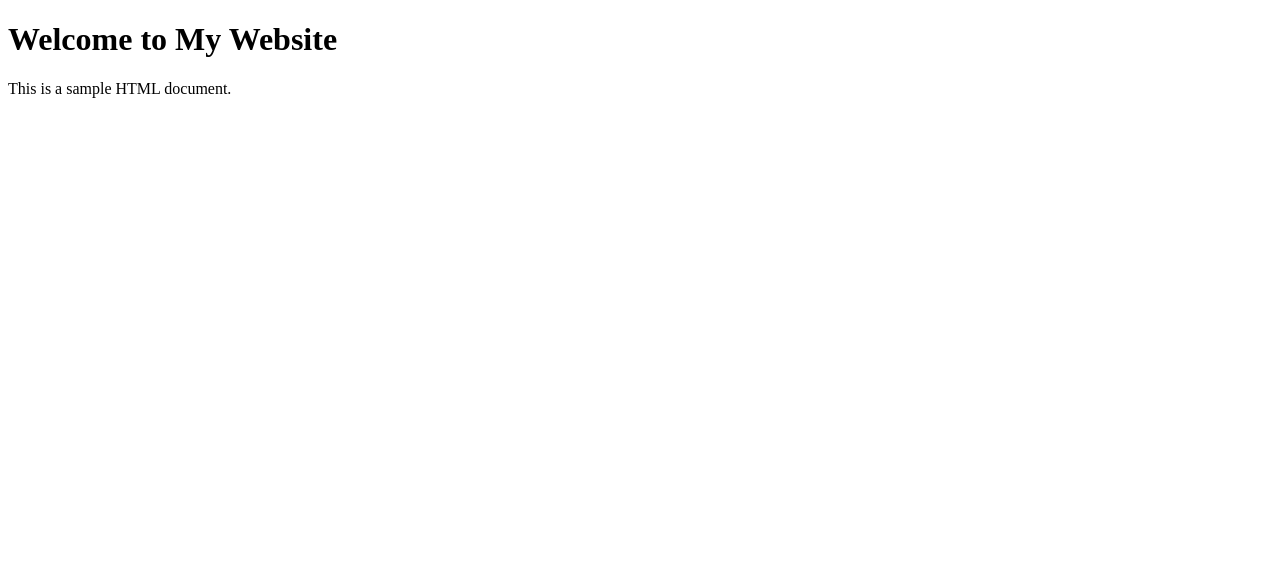
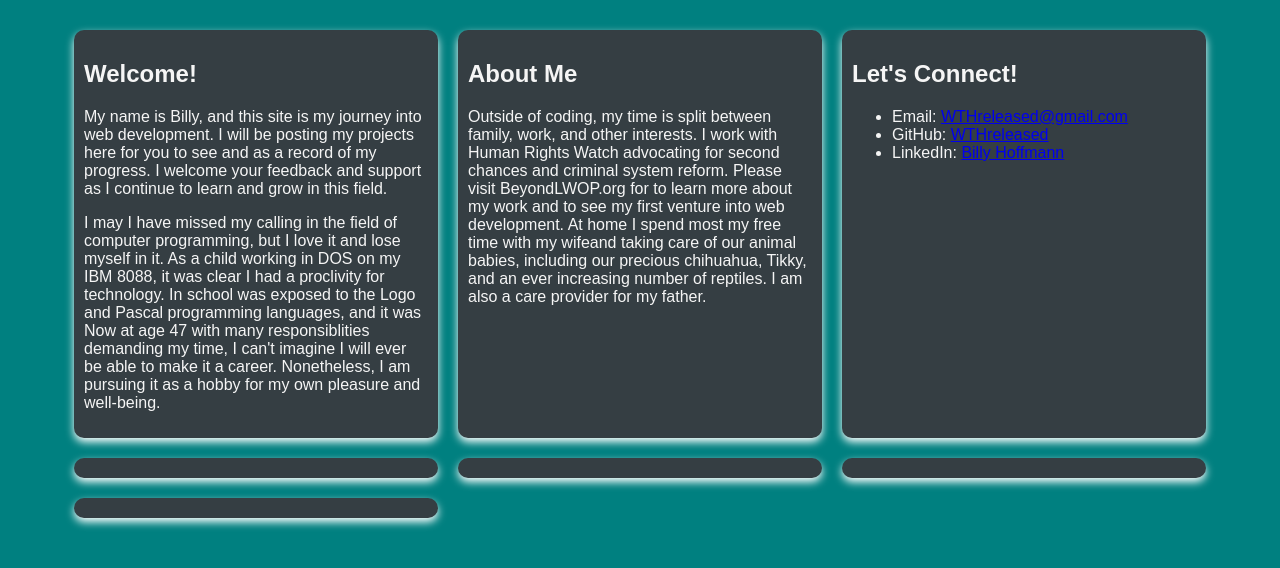
Before and after one commit to WTHreleased/WTHreleased.github.io, a plain HTML site: page index.html in a window 1280 px wide. Drawn offline with Linux system fonts and the light colour scheme.

Commit message:
Created starting elements of a grid card layout

```diff
--- a/index.html
+++ b/index.html
@@ -3,12 +3,68 @@
   <head>
     <meta charset="UTF-8" />
     <meta name="viewport" content="width=device-width, initial-scale=1.0" />
-    <title>Document</title>
+    <title>WTHreleased</title>
+    <link rel="stylesheet" href="style.css" />
   </head>
 
   <body>
     <main>
-      <section id="card" class="welcome-card"></section>
+      <section id="card" class="welcome-card">
+        <h1>Welcome!</h1>
+        <p>
+          My name is Billy, and this site is my journey into web development. I
+          will be posting my projects here for you to see and as a record of my
+          progress. I welcome your feedback and support as I continue to learn
+          and grow in this field.
+        </p>
+        <p>
+          I may I have missed my calling in the field of computer programming,
+          but I love it and lose myself in it. As a child working in DOS on my
+          IBM 8088, it was clear I had a proclivity for technology. In school
+          was exposed to the Logo and Pascal programming languages, and it was
+          Now at age 47 with many responsiblities demanding my time, I can't
+          imagine I will ever be able to make it a career. Nonetheless, I am
+          pursuing it as a hobby for my own pleasure and well-being.
+        </p>
+      </section>
+
+      <section id="card" class="about-card">
+        <h2>About Me</h2>
+        <p>
+          Outside of coding, my time is split between family, work, and other
+          interests. I work with Human Rights Watch advocating for second
+          chances and criminal system reform. Please visit BeyondLWOP.org for to
+          learn more about my work and to see my first venture into web
+          development. At home I spend most my free time with my wifeand taking
+          care of our animal babies, including our precious chihuahua, Tikky,
+          and an ever increasing number of reptiles. I am also a care provider
+          for my father.
+        </p>
+      </section>
+
+      <section id="card" class="connect-card">
+        <h2>Let's Connect!</h2>
+        <ul>
+          <li>
+            Email:
+            <a href="mailto:wthreleased@gmail.com">WTHreleased@gmail.com</a>
+          </li>
+          <li>
+            GitHub:
+            <a href="https://github.com/WTHreleased" target="_blank"
+              >WTHreleased</a
+            >
+          </li>
+          <li>
+            LinkedIn:
+            <a
+              href="https://www.linkedin.com/in/william-h-1520a11a1/"
+              target="_blank"
+              >Billy Hoffmann</a
+            >
+          </li>
+        </ul>
+      </section>
 
       <section id="card" class="welcome-card"></section>
 
@@ -17,12 +73,6 @@
       <section id="card" class="welcome-card"></section>
 
       <section id="card" class="welcome-card"></section>
-
-      <section id="card" class="welcome-card"></section>
-
-      <section id="card" class="welcome-card"></section>
-      <h1>Welcome to My Website</h1>
-      <p>This is a sample HTML document.</p>
     </main>
   </body>
 </html>
--- a/style.css
+++ b/style.css
@@ -0,0 +1,23 @@
+body {
+  margin: 0;
+  padding: 0;
+  font-family: Arial, sans-serif;
+  color: whitesmoke;
+  background: teal;
+}
+
+main {
+  display: grid;
+  width: 90%;
+  margin: 20px auto;
+  grid-template-columns: repeat(auto-fit, minmax(300px, 1fr));
+}
+
+#card {
+  border-radius: 10px;
+  background: #353e43;
+  box-shadow: 0 4px 8px white;
+  margin: 10px;
+  padding: 10px;
+  border-color: black;
+}
```
